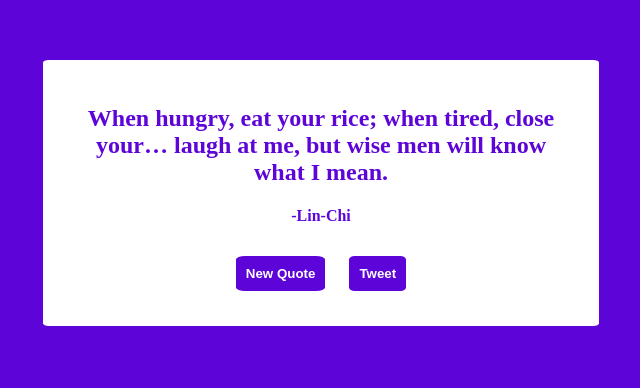
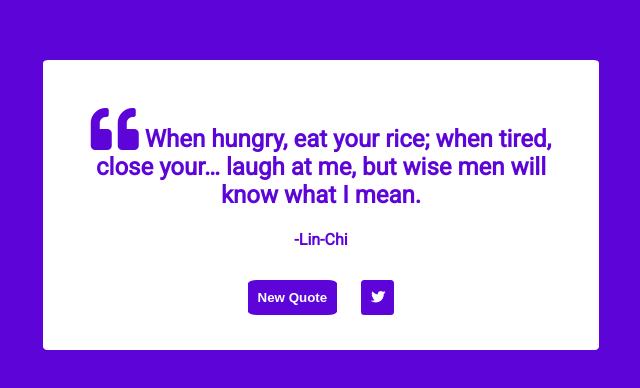
Before and after one commit to devmikev/random_quote_machine, a plain HTML site: page index.html in a window 1280 px wide. Shown: the part 140-528 px from the top of the page, without its empty margins (319-959 px from the left). Drawn offline with nearby package versions, Linux system fonts and the light colour scheme.

Commit message:
complete proj 1

```diff
--- a/index.html
+++ b/index.html
@@ -6,16 +6,18 @@
     <script src="http://code.jquery.com/jquery-3.3.1.js"
   integrity="sha256-2Kok7MbOyxpgUVvAk/HJ2jigOSYS2auK4Pfzbm7uH60="
   crossorigin="anonymous"></script>
+    <link rel="stylesheet" href="https://use.fontawesome.com/releases/v5.0.10/css/all.css" integrity="sha384-+d0P83n9kaQMCwj8F4RJB66tzIwOKmrdb46+porD/OvrJ+37WqIM7UoBtwHO6Nlg" crossorigin="anonymous">
+    <link href="https://fonts.googleapis.com/css?family=Roboto" rel="stylesheet">
     <link rel="stylesheet" href="styles.css">
   </head>
   <body>
     <div id="quote-box">
-      <h2><span id="text"></span></h2>
+      <h2><i class="fas fa-quote-left fa-2x"></i>&nbsp;<span id="text"></span></h2>
       <h4>-<span id="author"></span></h4>
       <button id="new-quote">New Quote</button>
-      <button id="tweet-quote"><a class="twitter-share-button"
-        href='#'>
-      Tweet</a></button>
+      <button id="tweet-quote" class="twitter-share-button"><a
+        href='#'><i class="fab fa-twitter"></i>
+      </a></button>
     </div>
     <script src="code.js"></script>
   </body>
--- a/styles.css
+++ b/styles.css
@@ -1,6 +1,7 @@
 body {
   background:black;
   transition:background 2s ease;
+  font-family: 'Roboto', sans-serif;
 }
 
 #quote-box {
```
